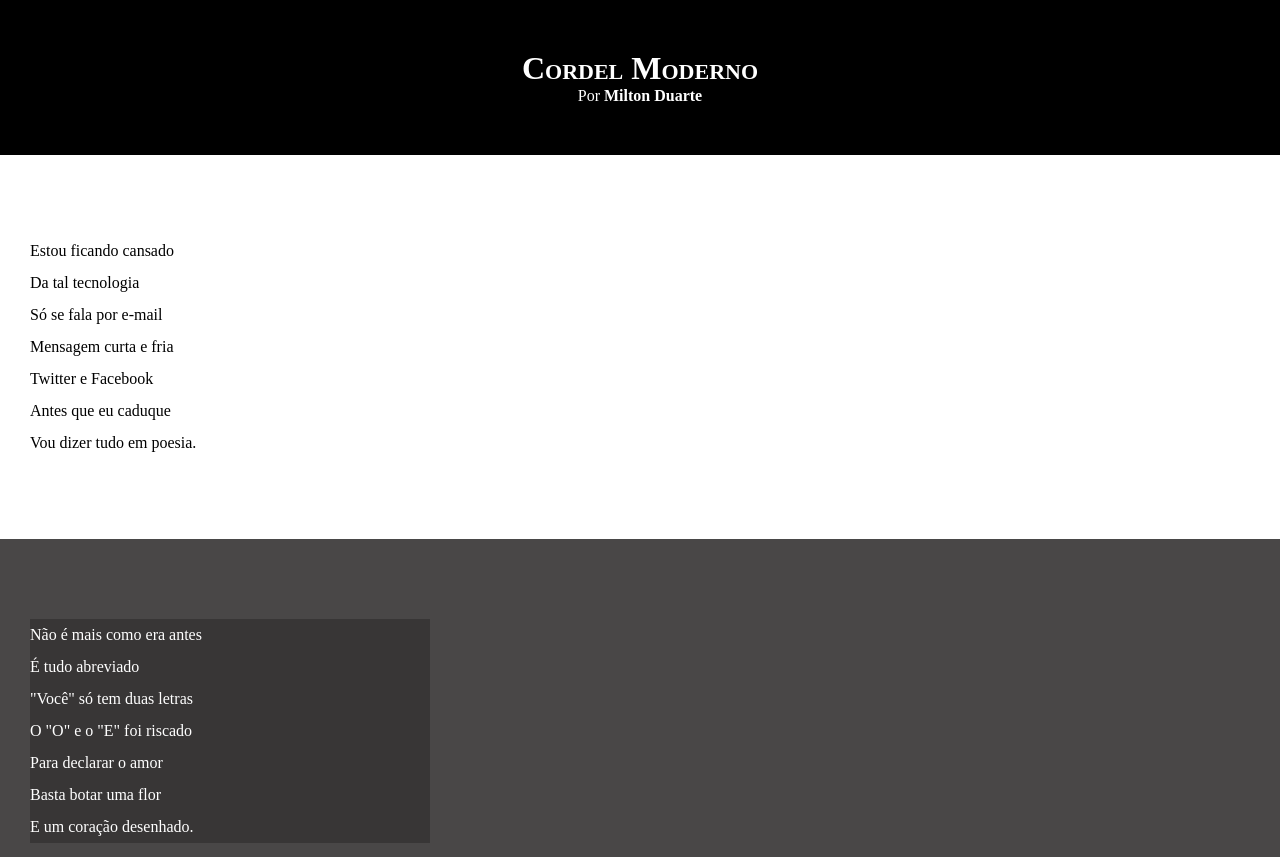
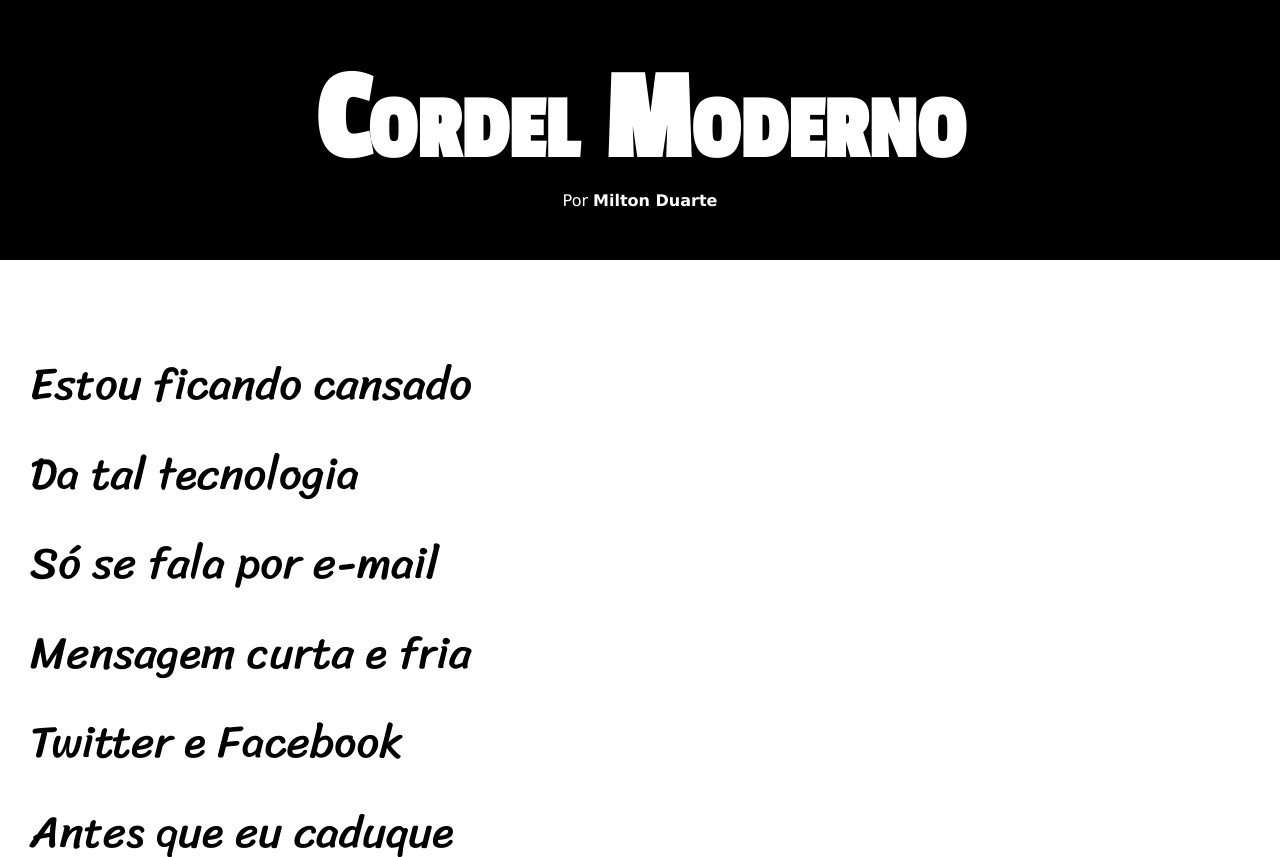
Before and after one commit to Pedro-Nascimento7/html-css, a plain HTML site: page desafios/d012/index.html in a window 1280 px wide. Shown: the top 857 px of the page. Drawn offline with Linux system fonts and the light colour scheme.

Commit message:
atl d012

```diff
--- a/desafios/d012/estilo/style.css
+++ b/desafios/d012/estilo/style.css
@@ -1,4 +1,17 @@
 @charset "UTF-8";
+
+@import url('https://fonts.googleapis.com/css2?family=Passion+One&display=swap');
+
+@import url('https://fonts.googleapis.com/css2?family=Sriracha&display=swap');
+
+:root {
+    --fonte1: Verdana, Geneva, Tahoma, sans-serif;
+    --fonte2:'Passion One', cursive;
+    --fonte3:'Sriracha', cursive;
+
+}
+
+
 * {
     margin: 0px;
     padding: 0px;
@@ -6,6 +19,7 @@
 html, body {
     min-height: 100vh;
     background-color: darkgray;
+    font-family: var(--fonte1);
 }
 header {
     background-color: black;
@@ -15,6 +29,8 @@ header {
 header > h1 {
     padding-top: 50px;
     font-variant: small-caps;
+    font-family: var(--fonte2);
+    font-size: 10vw;
 }
 header > p {
     padding-bottom: 50px;
@@ -32,6 +48,8 @@ section {
     padding-bottom: 10vh;
     line-height: 2em;
     padding-left: 30px;
+    font-family: var(--fonte3);
+    font-size: 3.5vw;
 }
 
 section.normal {
@@ -43,7 +61,7 @@ section.imagem {
     color: white;
 }
 section.imagem > p {
-    width: 400px;
+    display: inline-block;
     background-color: rgba(0, 0, 0, 0.237);
 }
 
```
